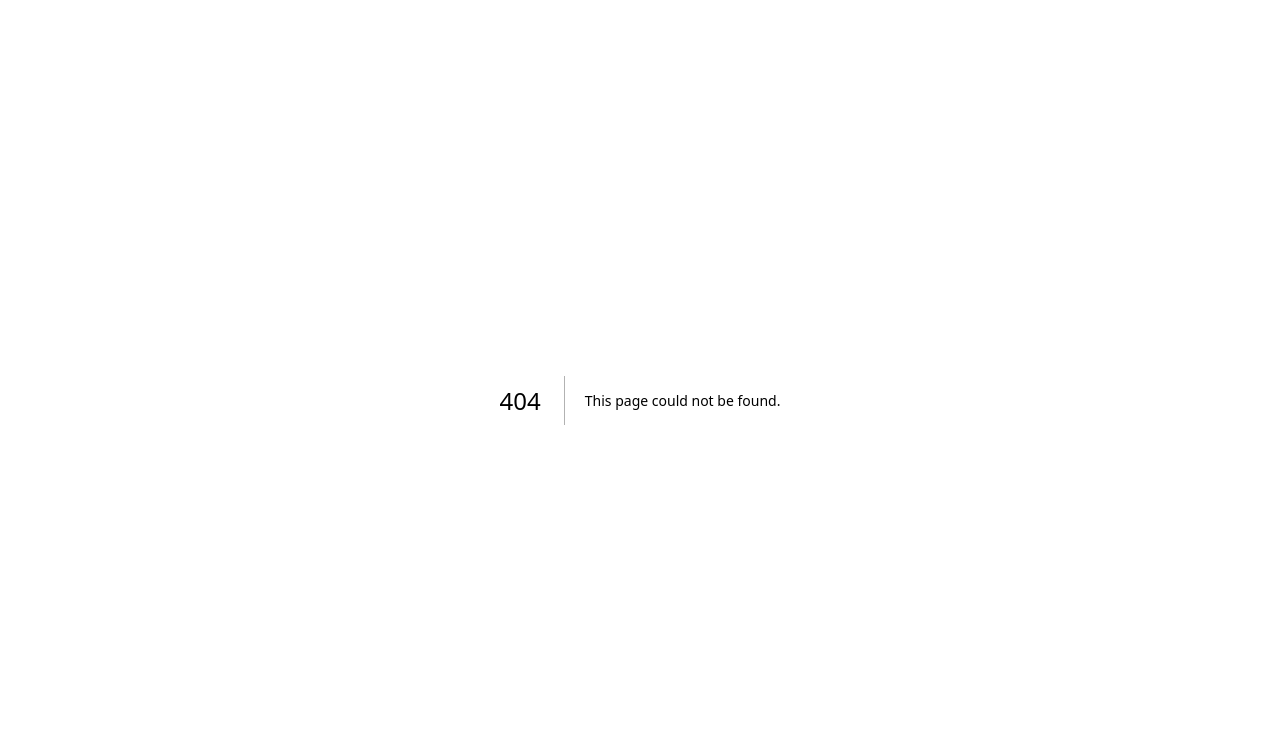
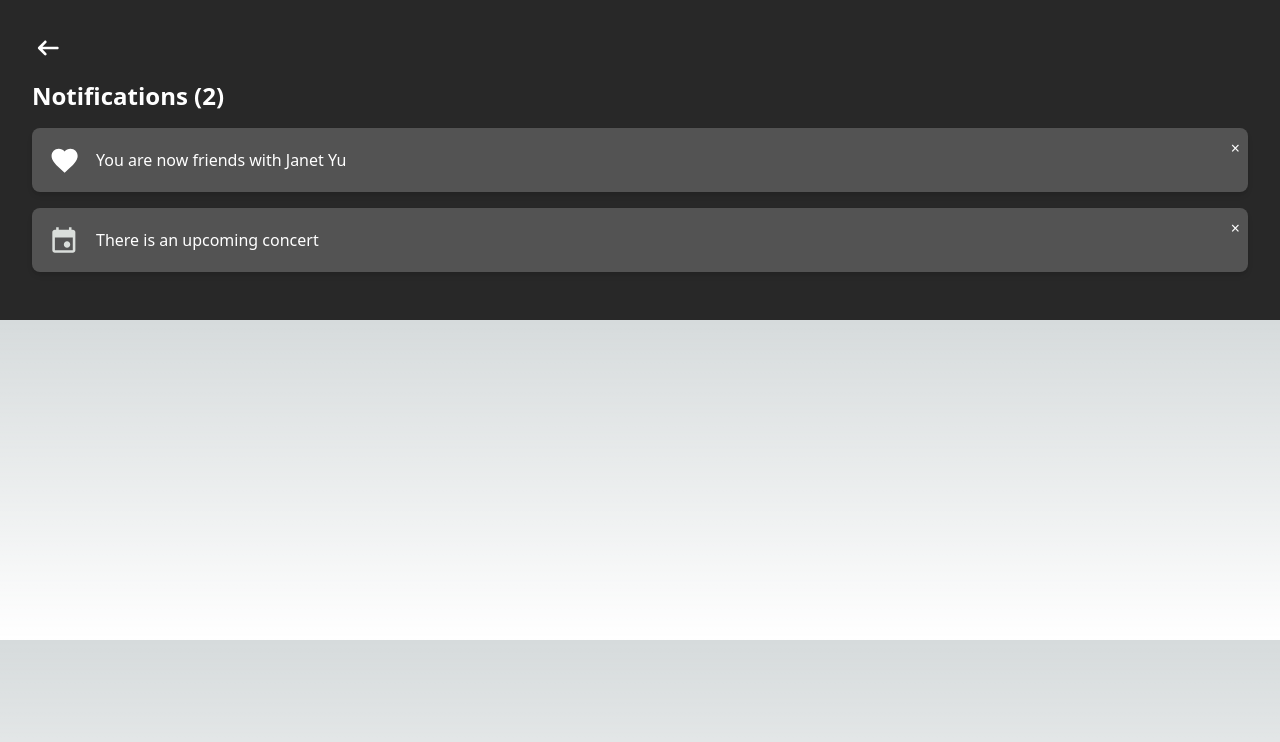
Before and after one commit to Sam-Wonjae-Lee/Matchify-Frontend, a Next.js app: page /notifications in a window 1280 px wide. Before the commit this address had no page. Shown: the top 742 px of the page. Built offline with nearby package versions, Linux system fonts and the light colour scheme.

Commit message:
Added notifications page with notification card component and connected with home page

```diff
--- /dev/null
+++ b/components/notification_card.tsx
@@ -0,0 +1,29 @@
+import React from "react";
+
+// Component for notifications
+interface NotificationCardProps {
+    // TODO: May need to add date to when the notification was sent
+    iconPath: string;   // Path to icon image
+    message: string;    // Notification message
+    // onDelete: () => void;   // For deleting current notification
+}
+
+const NotificationCard: React.FC<NotificationCardProps> = ({ iconPath, message }) => {
+    return (
+        <div className="p-4 rounded-lg shadow-md mb-4 relative" style={{ backgroundColor: '#535353' }}>
+            <button
+                // onClick={onDelete}
+                className="absolute top-2 right-2 text-white"
+                aria-label="Delete notification"
+            >
+                &times;
+            </button>
+            <div className="flex items-center">
+                <img src={iconPath} alt="Notification Icon" className="w-8 h-8 mr-4" />
+                <p className="text-white">{message}</p>
+            </div>
+        </div>
+    );
+};
+
+export default NotificationCard;
--- a/pages/home.tsx
+++ b/pages/home.tsx
@@ -5,9 +5,17 @@ import { useRouter } from "next/router";
 import UserCard from "@/components/user_card";
 
 const Home = () => {
+    // Used for redirecting to another page
     const router = useRouter();
+
+    // Redirects for friend_requests.tsx page
     const handleFriendRequestsRedirect = () => {
         router.push('/friend_requests');
+    }
+
+    // Redirects for notifications.tsx page
+    const handleNotificationsRedirect = () => {
+        router.push('/notifications');
     }
 
     const [activeTab, setActiveTab] = useState('home');
@@ -56,6 +64,7 @@ const Home = () => {
                             style={{ transition: 'filter 0.3s ease' }}
                             onMouseEnter={(e) => e.currentTarget.style.filter = 'invert(35%) sepia(99%) saturate(748%) hue-rotate(86deg) brightness(92%) contrast(101%)'}
                             onMouseLeave={(e) => e.currentTarget.style.filter = 'none'}
+                            onClick={handleNotificationsRedirect}
                         />
                         <img src="/default_pfp_v2.png" alt="Profile Icon" className="w-7 h-8"/>
                     </div>
--- /dev/null
+++ b/pages/notifications.tsx
@@ -0,0 +1,53 @@
+import { useEffect, useState } from "react";
+import Head from "next/head";
+import Background from "@/components/background";
+import React from "react";
+import { useRouter } from "next/router";
+import NotificationCard from '@/components/notification_card';
+
+const NotificationsPage = () => {
+    // Used for redirecting to another page
+    const router = useRouter();
+
+    // Specified for home.tsx page
+    const handleHomeRedirect = () => {
+        router.push('/home');
+    };
+
+    const [notifications, setNotifications] = useState([
+        { iconPath: '/heart_icon.svg', message: 'You are now friends with Janet Yu' },
+        { iconPath: '/event_icon.svg', message: 'There is an upcoming concert' },
+        // Add more notifications as needed
+    ]);
+
+    return (
+        <div className="h-full w-full p-8" style={{ backgroundColor: '#282828' }}>
+            <Head>
+                <title>Notifications</title>
+                <meta name="description" content="Notifications"/>
+                <link rel="icon" href="matchify_logo.svg" type="image/gif" sizes="16x16"></link>
+            </Head>
+            {/* Back Arrow */}
+            <button className="mb-4" onClick={handleHomeRedirect}>
+                <img src="/left_arrow.svg" alt="Left Arrow" className="w-8 h-8"
+                    // Hover animation
+                    style={{ transition: 'filter 0.3s ease' }}
+                    onMouseEnter={(e) => e.currentTarget.style.filter = 'invert(35%) sepia(99%) saturate(748%) hue-rotate(86deg) brightness(92%) contrast(101%)'}
+                    onMouseLeave={(e) => e.currentTarget.style.filter = 'none'}
+                />
+            </button>
+            <h1 className="font-bold text-2xl z-10 text-white mb-4">
+                Notifications ({notifications.length})
+            </h1>
+            {notifications.map((notification, index) => (
+                <NotificationCard
+                    key={index}
+                    iconPath={notification.iconPath}
+                    message={notification.message}
+                />
+            ))}
+        </div>
+    );
+};
+
+export default NotificationsPage;
```
Also changed, not shown: public/create_chat_logo.svg (added).
